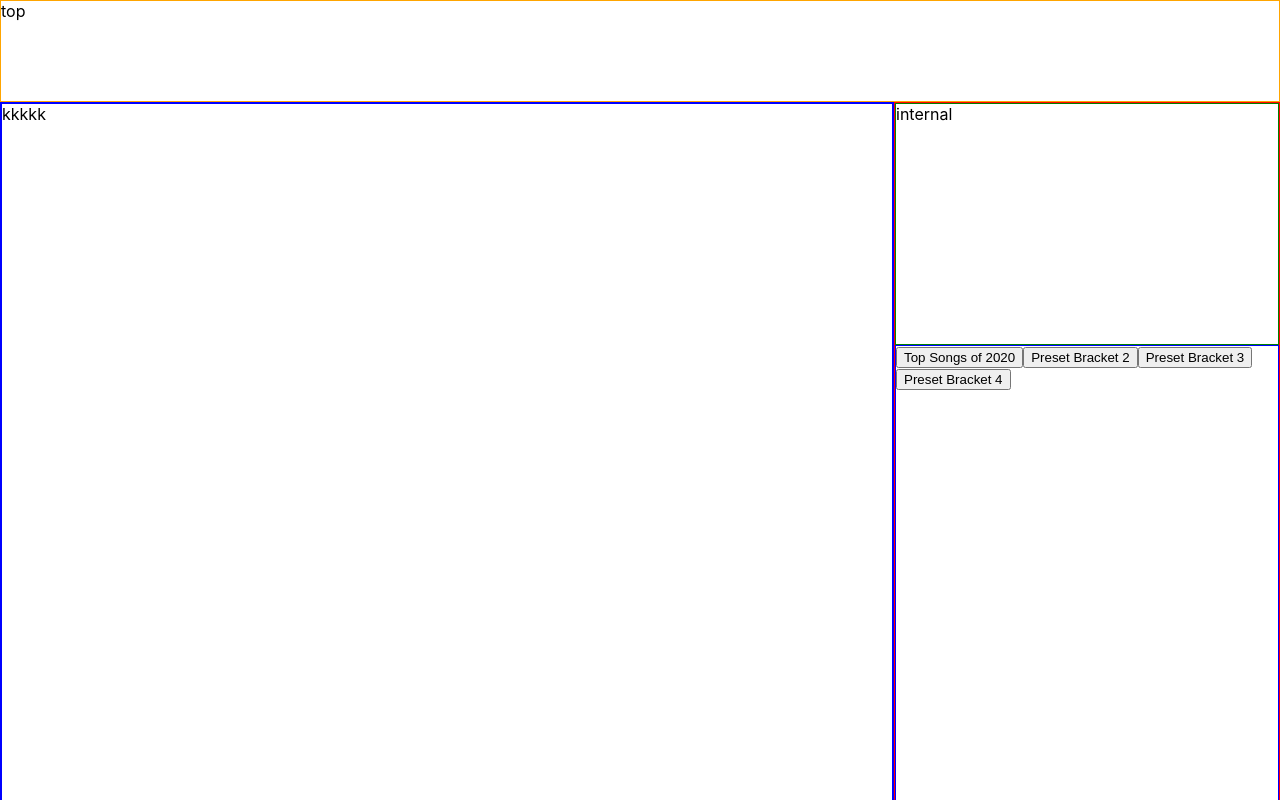
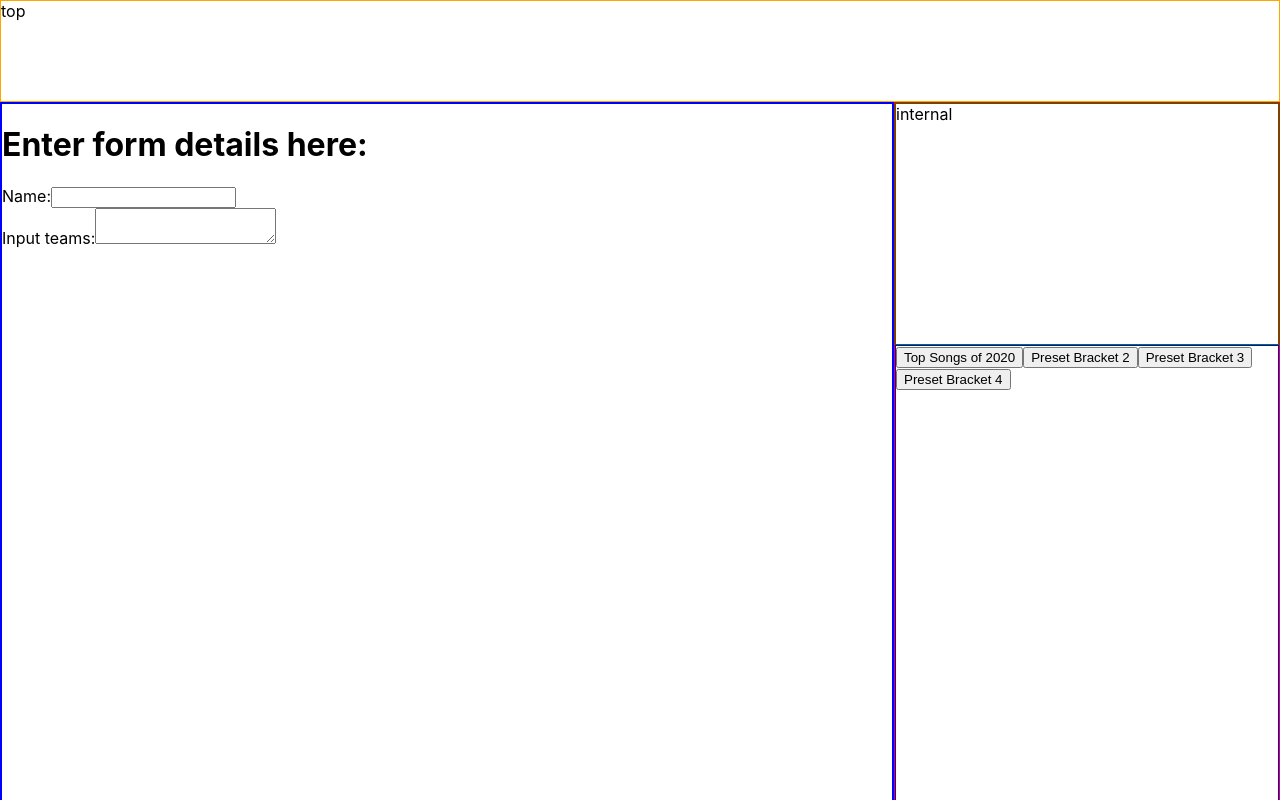
Before and after one commit to chlamydiot/Bracket-Builder---BCS-Hackathon-2023, a React (Create React App) app in the folder brakcet-builder/: page / in a window 1280 px wide. Built offline with nearby package versions, Linux system fonts and the light colour scheme.

Commit message:
Started form for LeftPanel
Created some elements in the leftPanel form

```diff
--- a/brakcet-builder/src/LeftPanel/LeftPanel.js
+++ b/brakcet-builder/src/LeftPanel/LeftPanel.js
@@ -1,6 +1,36 @@
+import { useState } from "react"
+
 function LeftPanel() {
+  const [name, setName] = useState('')
+  const [textArea, setTextArea] = useState('')
+
+  const generateBracket = () => {
+    console.log("Bracket would be generated here.");
+  }
+
     return <div className="LeftPanel">
-        kkkkk
+      <h1>Enter form details here:</h1>
+      <div className="FormContainer">
+        <form onSubmit={generateBracket}>
+          <div>
+            <label>
+              Name:
+              <input type="text" value={name} onChange={({target}) => setName(target.value)}></input>
+            </label>
+          </div>
+          <div>
+            <label>
+              Input teams:
+              <textarea
+                value={textArea}
+                onChange={({target}) => setName(target.value)
+                }>
+                Separate teams by newlines
+              </textarea>
+            </label>
+          </div>
+        </form>
+      </div>
     </div>
 }
 
```
Also changed, not shown: 1 other file (tests, documents, lock files or other folders).
